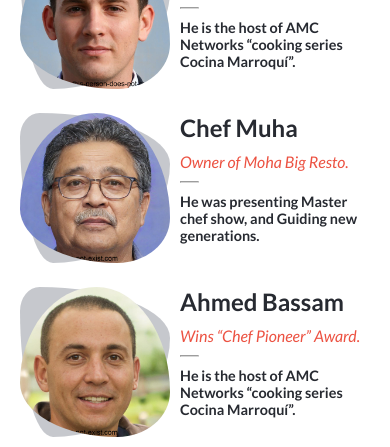
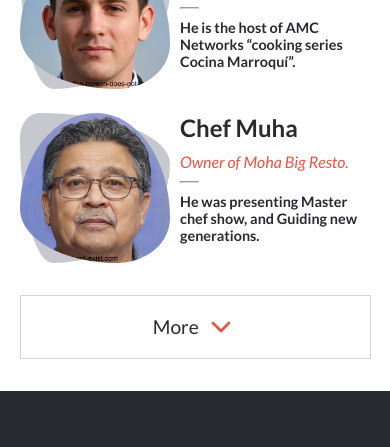
Before and after one commit to otmaneechchafyky/the-moroccan-cuisine, a website: page index.html in a window 390 px wide. Shown: the part 1272-1719 px from the top of the page. Drawn offline with Linux system fonts and the light colour scheme.

Commit message:
FOLLOWING THE REVIEWER'S INSTRUCTIONS

```diff
--- a/index.html
+++ b/index.html
@@ -57,8 +57,8 @@
     <section id="home" class="home">
       <p class="hello">"Hello! cooking lovers"</p>
       <h1>
-        CREATIVITY OF MOROCCAN<br /> CUISINE
-        2023
+        CREATIVITY OF MOROCCAN<br />
+        CUISINE 2023
       </h1>
       <p class="home-description">
         Renowned for its delectable and various dishes, Morocco was classified
@@ -205,104 +205,25 @@
         <p>Top Chefs</p>
         <hr />
       </div>
-      <div class="chefs">
-        <!-- <div class="chef">
-          <div class="image-container">
-            <img src="./Assets/chef1.jpg" alt="Chef" />
-          </div>
-          <div class="chef-info">
-            <p class="chef-name">Najat kaanach</p>
-            <p class="chef-title">
-              Moroccan Chef Najat Kaanache Wins “Chef Pioneer” Award.
-            </p>
-            <hr />
-            <p class="more-info">
-              Najat Kaanache is the host of AMC Networks' cooking series "Cocina
-              Marroquí" which airs on Canal Cocina in Spain.
-            </p>
-          </div>
-        </div>
-        <div class="chef">
-          <div class="image-container">
-            <img src="./Assets/chef1.jpg" alt="Chef" />
-          </div>
-          <div class="chef-info">
-            <p class="chef-name">Najat kaanach</p>
-            <p class="chef-title">
-              Moroccan Chef Najat Kaanache Wins “Chef Pioneer” Award.
-            </p>
-            <hr />
-            <p class="more-info">
-              Najat Kaanache is the host of AMC Networks' cooking series "Cocina
-              Marroquí" which airs on Canal Cocina in Spain.
-            </p>
-          </div>
-        </div>
-        <div class="chef">
-          <div class="image-container">
-            <img src="./Assets/chef1.jpg" alt="Chef" />
-          </div>
-          <div class="chef-info">
-            <p class="chef-name">Najat kaanach</p>
-            <p class="chef-title">
-              Moroccan Chef Najat Kaanache Wins “Chef Pioneer” Award.
-            </p>
-            <hr />
-            <p class="more-info">
-              Najat Kaanache is the host of AMC Networks' cooking series "Cocina
-              Marroquí" which airs on Canal Cocina in Spain.
-            </p>
-          </div>
-        </div>
-        <div class="chef">
-          <div class="image-container">
-            <img src="./Assets/chef1.jpg" alt="Chef" />
-          </div>
-          <div class="chef-info">
-            <p class="chef-name">Najat kaanach</p>
-            <p class="chef-title">
-              Moroccan Chef Najat Kaanache Wins “Chef Pioneer” Award.
-            </p>
-            <hr />
-            <p class="more-info">
-              Najat Kaanache is the host of AMC Networks' cooking series "Cocina
-              Marroquí" which airs on Canal Cocina in Spain.
-            </p>
-          </div>
-        </div>
-        <div class="chef">
-          <div class="image-container">
-            <img src="./Assets/chef1.jpg" alt="Chef" />
-          </div>
-          <div class="chef-info">
-            <p class="chef-name">Najat kaanach</p>
-            <p class="chef-title">
-              Moroccan Chef Najat Kaanache Wins “Chef Pioneer” Award.
-            </p>
-            <hr />
-            <p class="more-info">
-              Najat Kaanache is the host of AMC Networks' cooking series "Cocina
-              Marroquí" which airs on Canal Cocina in Spain.
-            </p>
-          </div>
-        </div>
-        <div class="chef">
-          <div class="image-container">
-            <img src="./Assets/chef1.jpg" alt="Chef" />
-          </div>
-          <div class="chef-info">
-            <p class="chef-name">Najat kaanach</p>
-            <p class="chef-title">
-              Moroccan Chef Najat Kaanache Wins “Chef Pioneer” Award.
-            </p>
-            <hr />
-            <p class="more-info">
-              Najat Kaanache is the host of AMC Networks' cooking series "Cocina
-              Marroquí" which airs on Canal Cocina in Spain.
-            </p>
-          </div>
-        </div> -->
-      </div>
+      <div class="chefs"></div>
+      <button type="button" class="load">
+        More
+        <svg
+          xmlns="http://www.w3.org/2000/svg"
+          width="20"
+          height="20"
+          viewBox="0 0 24 24"
+        >
+          <path
+            fill="none"
+            stroke="#ec5242"
+            stroke-linecap="round"
+            stroke-linejoin="round"
+            stroke-width="2"
+            d="m6 9l6 6l6-6"
+          />
+        </svg>
+      </button>
     </section>
 
     <section class="partner">
@@ -314,7 +235,6 @@
         <img src="./Assets/micro.png" class="micro" alt="Microverse" />
         <img src="./Assets/pizzahot.png" class="pizza" alt="pizzahot" />
         <img src="./Assets/mar.png" class="mar" alt="Moroccan kingdom logo" />
-        <img src="./Assets/prt.png" class="prt" alt="top chef">
         <img src="./Assets/mchef.png" class="master" alt="Master chef logo" />
       </div>
     </section>
--- a/script.js
+++ b/script.js
@@ -83,4 +83,7 @@ for (let i = 0; i <= topChefs.length; i += 1) {
     `;
   chef.classList.add('chef');
   chefs.appendChild(chef);
+  if(i >= 2) {
+    chef.classList.add('delete-chef')
+  }
 }
--- a/style.css
+++ b/style.css
@@ -597,6 +597,26 @@ footer p {
   font-weight: 600;
 }
 
+.load {
+  width: 90%;
+  padding: 1rem;
+  background: transparent;
+  border: 1px solid var(--lightgray);
+  color: var(--sogray);
+  font-size: 1.2rem;
+  font-family: var(--mainfont);
+  display: flex;
+  align-items: center;
+  justify-content: center;
+  gap: 2%;
+  height: 4rem;
+  display: none;
+}
+
+.load svg {
+  width: 2rem;
+}
+
 /* top chef mobile */
 
 @media (max-width: 768px) {
@@ -611,6 +631,15 @@ footer p {
     justify-content: start;
     padding: 2rem 0;
     gap: 2rem;
+  }
+
+  .load {
+    display: flex;
+  }
+
+  .delete-chef {
+    border: 3px solid red;
+    display: none !important;
   }
 }
 
@@ -743,7 +772,7 @@ footer {
   gap: 1rem;
 }
 
-.logo-info h4 {
+.logo-info h2 {
   color: var(--sogray);
   opacity: 0.8;
   font-size: 2rem;
@@ -866,7 +895,7 @@ footer {
     gap: 2rem;
   }
 
-  .logo-info h4 {
+  .logo-info h2 {
     font-size: 1.5rem;
     width: 60%;
     text-align: center;
```
Also changed, not shown: about.html (+2 -3 lines), README.md.
